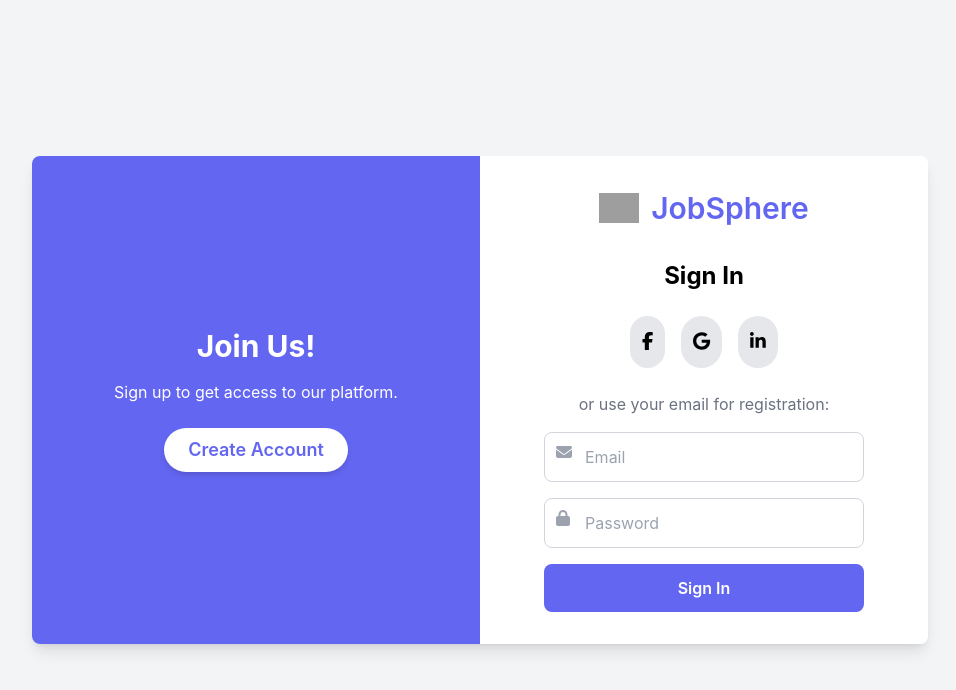
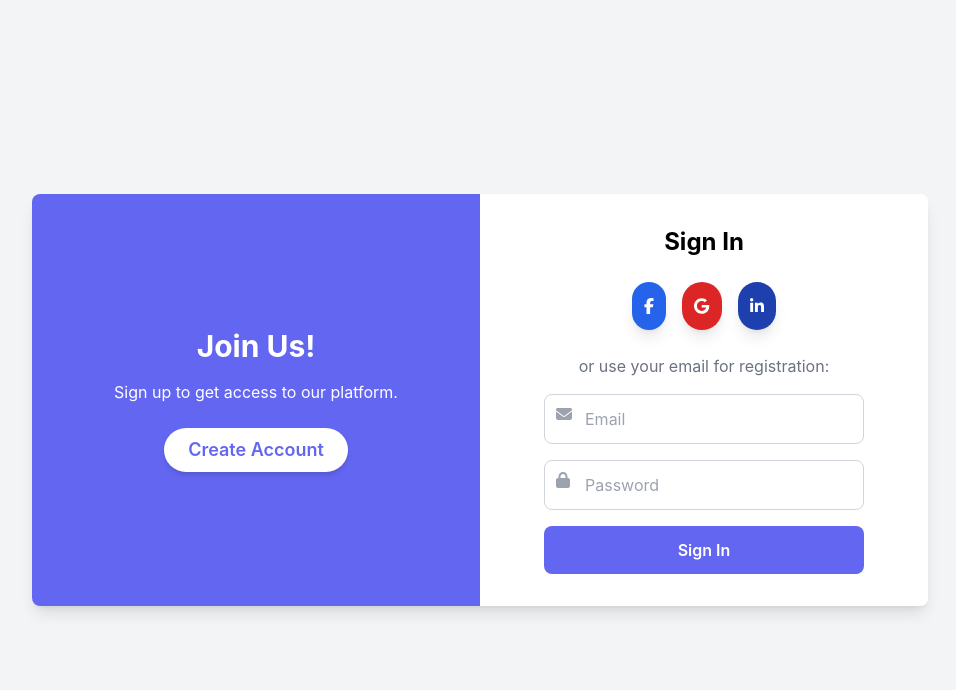
Before and after one commit to waltertaya/jobsphere, a React (Create React App) app: page /auth in a window 1280 px wide. Shown: the top 690 px of the page, without its empty margins (160-1116 px from the left). Built offline with nearby package versions, Linux system fonts and the light colour scheme; grey boxes are pictures that could not be loaded.

Commit message:
Updated: authentication page component

```diff
--- a/src/pages/authPages.tsx
+++ b/src/pages/authPages.tsx
@@ -2,8 +2,8 @@ import React, { useState } from 'react';
 import { FontAwesomeIcon } from '@fortawesome/react-fontawesome';
 import { faFacebookF, faGoogle, faLinkedinIn } from '@fortawesome/free-brands-svg-icons';
 import { faUser, faEnvelope, faLock } from '@fortawesome/free-solid-svg-icons';
-import axios from 'axios'; // Import axios
-import { useNavigate } from 'react-router-dom'; // Import useNavigate for navigation after login
+import axios from 'axios';
+import { useNavigate } from 'react-router-dom';
 
 const AuthPage: React.FC = () => {
   const [isLogin, setIsLogin] = useState(true);
@@ -17,8 +17,9 @@ const AuthPage: React.FC = () => {
     email: false,
     password: false,
   });
-  const [error, setError] = useState<string | null>(null); // For handling errors
-  const navigate = useNavigate(); // To redirect after login
+  const [error, setError] = useState<string | null>(null);
+  const [successMessage, setSuccessMessage] = useState<string | null>(null);
+  const navigate = useNavigate();
 
   const handleBlur = (field: keyof typeof formData) => {
     setTouched({
@@ -40,7 +41,8 @@ const AuthPage: React.FC = () => {
 
   const handleSubmit = async (e: React.FormEvent) => {
     e.preventDefault();
-    setError(null); // Reset any previous errors
+    setError(null);
+    setSuccessMessage(null);  // Reset success message
 
     try {
       if (isLogin) {
@@ -51,11 +53,8 @@ const AuthPage: React.FC = () => {
         });
 
         // Store the JWT token in localStorage
-        console.log(response.data);
         localStorage.setItem('token', response.data.access_token);
-
-        // Redirect to a protected route (e.g., dashboard)
-        navigate('/');
+        navigate('/');  // Redirect after login
       } else {
         // Send registration request
         await axios.post('https://auth-jobsphere-v1.onrender.com/auth/v1/register', {
@@ -63,18 +62,23 @@ const AuthPage: React.FC = () => {
           email: formData.email,
           password: formData.password,
         });
-
-        // After successful registration, switch to login view
-        setIsLogin(true);
+        setSuccessMessage('Account created successfully. Please log in.');
+        setIsLogin(true);  // Switch to login after registration
       }
-    } catch (err) {
-      setError('wrong email or password. Please try again.');
+    } catch (err: any) {
+      if (err.response && err.response.data.message) {
+        setError(err.response.data.message);  // Show backend error message
+      } else {
+        setError('An unexpected error occurred. Please try again.');
+      }
     }
   };
 
   return (
     <div className="min-h-screen flex items-center justify-center bg-gray-100">
       <div className="flex flex-col md:flex-row w-full max-w-4xl bg-white rounded-lg shadow-lg overflow-hidden">
+
+        {/* Left section with the logo and switch button */}
         <div className="w-full md:w-1/2 bg-indigo-500 flex flex-col justify-center items-center text-white p-8">
           <h1 className="text-3xl font-bold mb-4">{isLogin ? 'Join Us!' : 'Welcome Back!'}</h1>
           <p className="text-base mb-6 text-center">
@@ -83,39 +87,34 @@ const AuthPage: React.FC = () => {
               : 'To keep connected with us, please login with your personal info.'}
           </p>
           <button
-            onClick={() => setIsLogin(!isLogin)}
+            onClick={() => {
+              setIsLogin(!isLogin);
+              setError(null); // Reset errors when switching between login and registration
+            }}
             className="bg-white text-indigo-500 py-2 px-6 rounded-full text-lg font-semibold shadow-md hover:bg-gray-100"
           >
             {isLogin ? 'Create Account' : 'Sign In'}
           </button>
         </div>
 
+        {/* Right section with the form and social icons */}
         <div className="w-full md:w-1/2 flex flex-col justify-center items-center p-8 bg-white">
-          <div className="flex items-center gap-3 mb-8 text-3xl text-indigo-500">
-            <img
-              loading="lazy"
-              src="https://cdn.builder.io/api/v1/image/assets/TEMP/92f31eb56999abf644233e1c0f153f9aa5c68d1f54f23952e0e990c991f52688?placeholderIfAbsent=true&apiKey=6fbd76ec4a2a4e9aa6a26f47562625c1"
-              alt="JobSphere logo"
-              className="object-contain w-10 aspect-square"
-            />
-            <span className="font-semibold">JobSphere</span>
-          </div>
-
           <h2 className="text-2xl font-bold mb-6">{isLogin ? 'Sign In' : 'Create Account'}</h2>
 
-          <div className="flex space-x-4 mb-6">
-            <button className="bg-gray-200 p-3 rounded-full text-lg">
+          {/* Social media icons */}
+          <div className="flex justify-center space-x-4 mb-6">
+            <button className="p-3 bg-blue-600 rounded-full text-white shadow-lg hover:bg-blue-700">
               <FontAwesomeIcon icon={faFacebookF} />
             </button>
-            <button className="bg-gray-200 p-3 rounded-full text-lg">
+            <button className="p-3 bg-red-600 rounded-full text-white shadow-lg hover:bg-red-700">
               <FontAwesomeIcon icon={faGoogle} />
             </button>
-            <button className="bg-gray-200 p-3 rounded-full text-lg">
+            <button className="p-3 bg-blue-800 rounded-full text-white shadow-lg hover:bg-blue-900">
               <FontAwesomeIcon icon={faLinkedinIn} />
             </button>
           </div>
 
-          <p className="text-gray-500 mb-4">or use your email for registration:</p>
+          <p className="mb-4 text-gray-500">or use your email for registration:</p>
 
           <form onSubmit={handleSubmit} className="space-y-4 w-full max-w-xs">
             {!isLogin && (
@@ -170,8 +169,9 @@ const AuthPage: React.FC = () => {
             </button>
           </form>
 
-          {/* Show error message if any */}
+          {/* Show success or error messages */}
           {error && <p className="text-red-500 mt-4">{error}</p>}
+          {successMessage && <p className="text-green-500 mt-4">{successMessage}</p>}
         </div>
       </div>
     </div>
```
